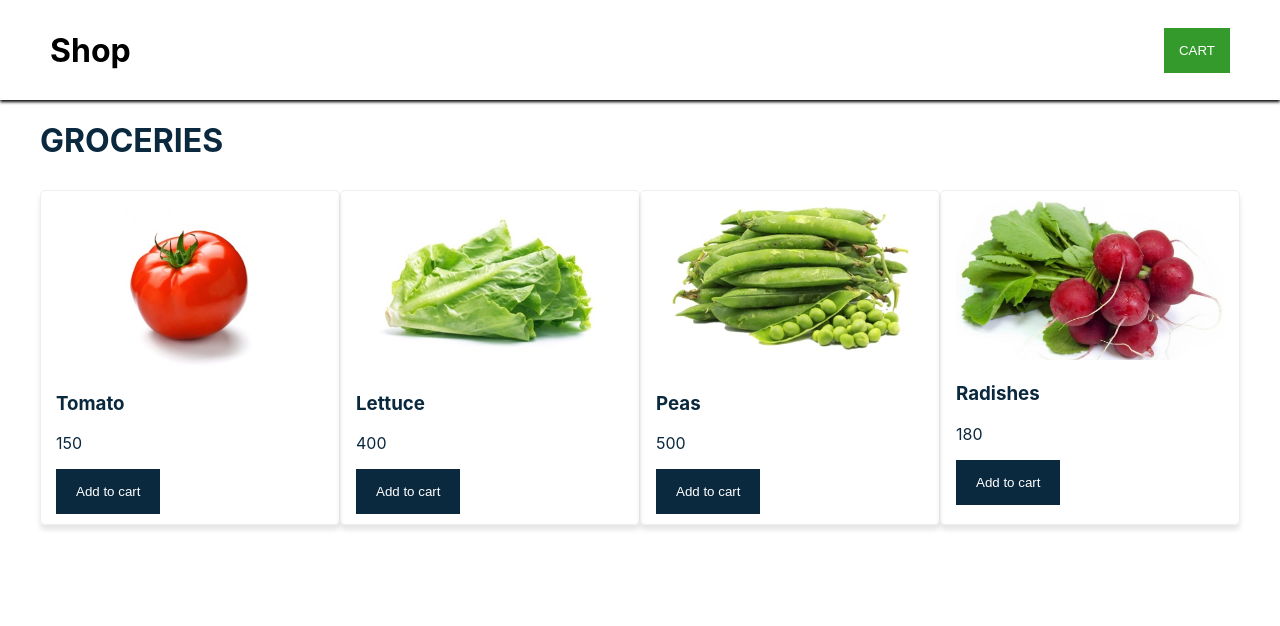
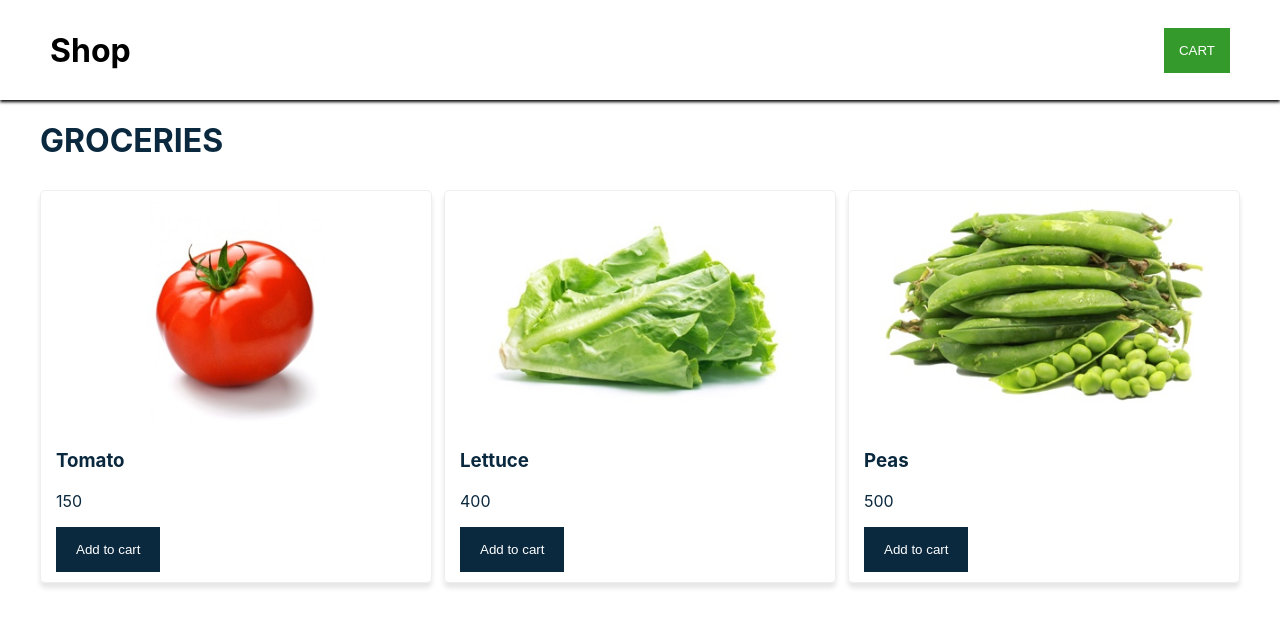
Before and after one commit to JimeDanieli/Shopping-Cart, a React (Create React App) app: page / in a window 1280 px wide. Shown: the top 626 px of the page. Built offline with nearby package versions, Linux system fonts and the light colour scheme.

Commit message:
Porducts added

```diff
--- a/src/App.js
+++ b/src/App.js
@@ -10,7 +10,7 @@ class App extends Component{
       {name: 'Tomato', price: 150, img:'/Assets/tomate.jpg' },
       {name: 'Lettuce', price: 400, img:'/Assets/lechuga.jpg' },
       {name: 'Peas', price: 500, img:'/Assets/arvejas.jpg' },
-      {name: 'Radishes', price: 180, img:'/Assets/Radish.jpg'},
+      /* {name: 'Radishes', price: 180, img:'/Assets/Radish.jpg'}, */
     ],
     cart:[],
     visibility: false,
```
